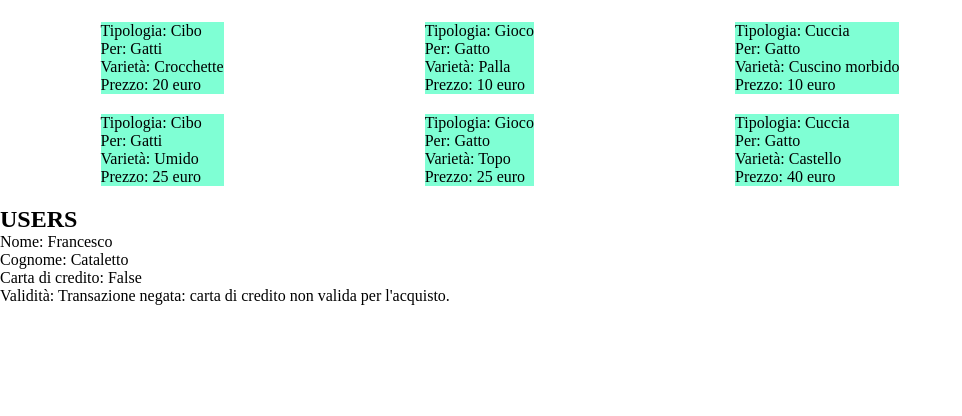
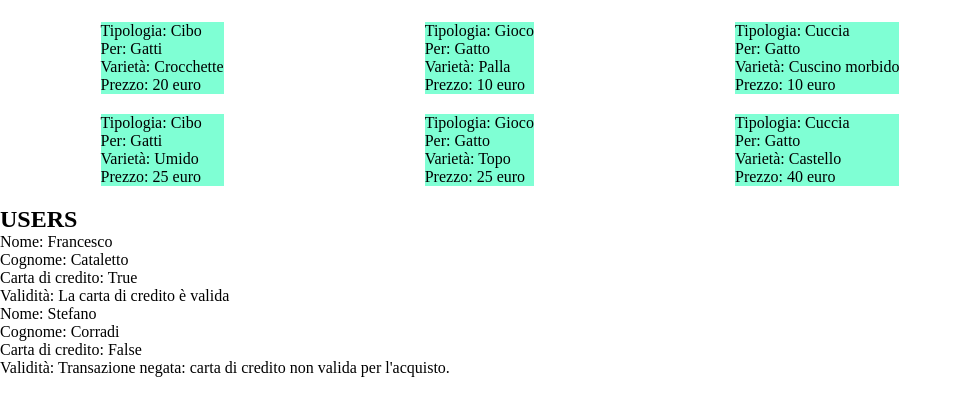
Before and after one commit to FrancescoCataletto/php-oop-2, a PHP site: page / in a window 1280 px wide. Shown: the part 256-672 px from the top of the page, without its empty margins (0-962 px from the left). Run offline with PHP 8.4, Linux system fonts and the light colour scheme.

Commit message:
created two users

```diff
--- a/index.php
+++ b/index.php
@@ -110,10 +110,16 @@ require_once __DIR__ . "/user-class/user.php";
     </div>
     <h2>USERS</h2>
     <div>
-        <p>Nome: <?php echo $utenteProva->getName()?></p>
-        <p>Cognome: <?php echo $utenteProva->getSurname()?></p>
-        <p>Carta di credito: <?php echo $utenteProva->getCreditCard()?></p>
-        <p>Validità: <?php echo $utenteProva->getValidity()?></p>
+        <p>Nome: <?php echo $francesco->getName()?></p>
+        <p>Cognome: <?php echo $francesco->getSurname()?></p>
+        <p>Carta di credito: <?php echo $francesco->getCreditCard()?></p>
+        <p>Validità: <?php echo $francesco->getValidity()?></p>
+    </div>
+    <div>
+        <p>Nome: <?php echo $stefano->getName()?></p>
+        <p>Cognome: <?php echo $stefano->getSurname()?></p>
+        <p>Carta di credito: <?php echo $stefano->getCreditCard()?></p>
+        <p>Validità: <?php echo $stefano->getValidity()?></p>
     </div>
 
 </body>
--- a/user-class/user.php
+++ b/user-class/user.php
@@ -55,5 +55,6 @@ class User{
     }
 }
 
-$utenteProva = new User("Francesco", "Cataletto", "False");
+$francesco = new User("Francesco", "Cataletto", "True");
+$stefano = new User("Stefano", "Corradi", "False");
 ?>
```
